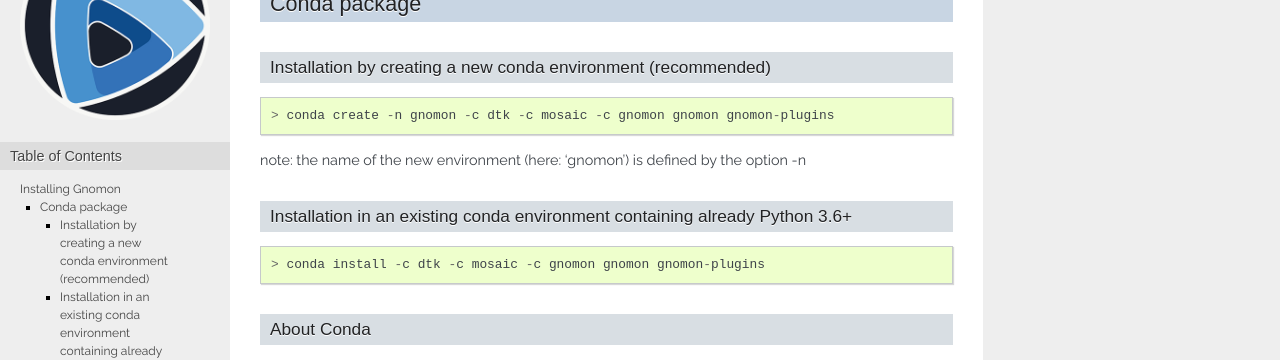
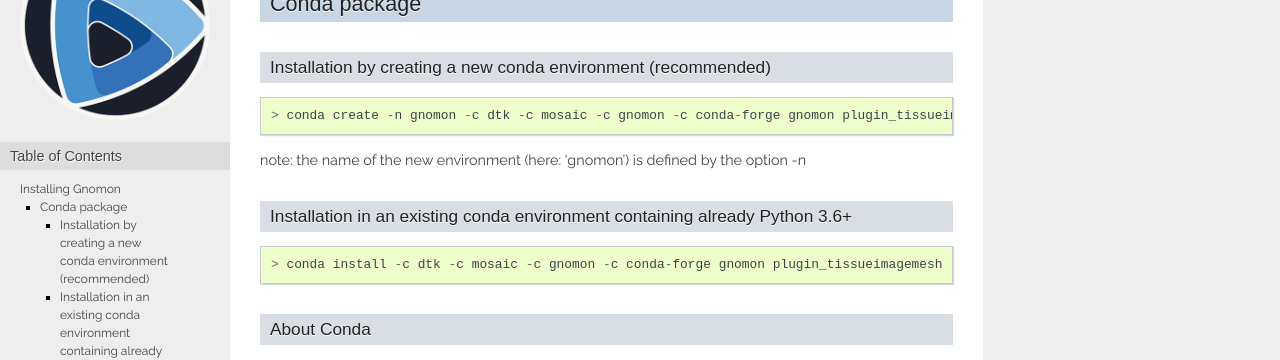
Before and after one commit to gnomon-inria/gnomon, a Sphinx documentation site: the page built from doc/installation.rst, in a window 1280 px wide. Shown: the part 139-499 px from the top of the page. Built offline with Sphinx 7.4.7, drawn with Linux system fonts in a browser that asks for light colours; formulas are drawn with MathJax 3.

Commit message:
Change image docker + update install doc

```diff
--- a/doc/installation.rst
+++ b/doc/installation.rst
@@ -10,7 +10,7 @@
 
 .. code-block::
 
-    > conda create -n gnomon -c dtk -c mosaic -c gnomon gnomon gnomon-plugins
+    > conda create -n gnomon -c dtk -c mosaic -c gnomon -c conda-forge gnomon plugin_tissueimagemesh
 
 note: the name of the new environment (here: 'gnomon') is defined by the option -n
 
@@ -19,7 +19,7 @@
 
 .. code-block::
 
-    > conda install -c dtk -c mosaic -c gnomon gnomon gnomon-plugins
+    > conda install -c dtk -c mosaic -c gnomon -c conda-forge gnomon plugin_tissueimagemesh
 
 
 About Conda
```
Also changed, not shown: .gitlab-ci.yml.
